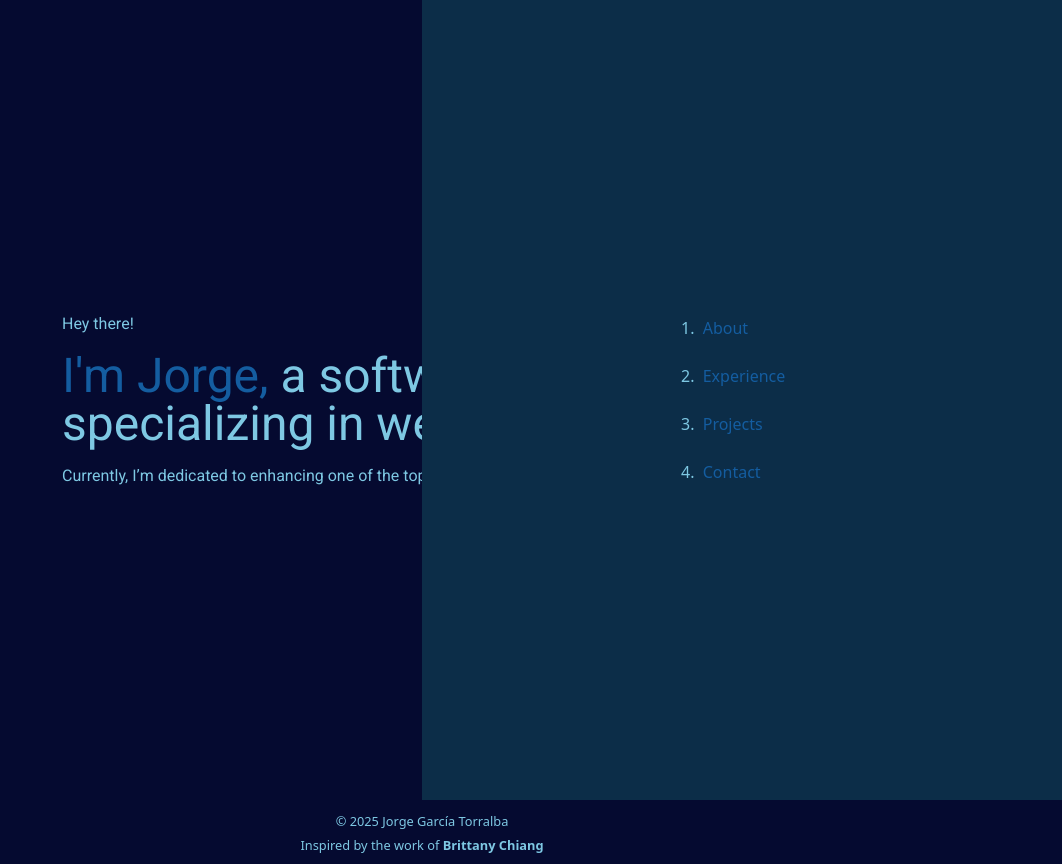
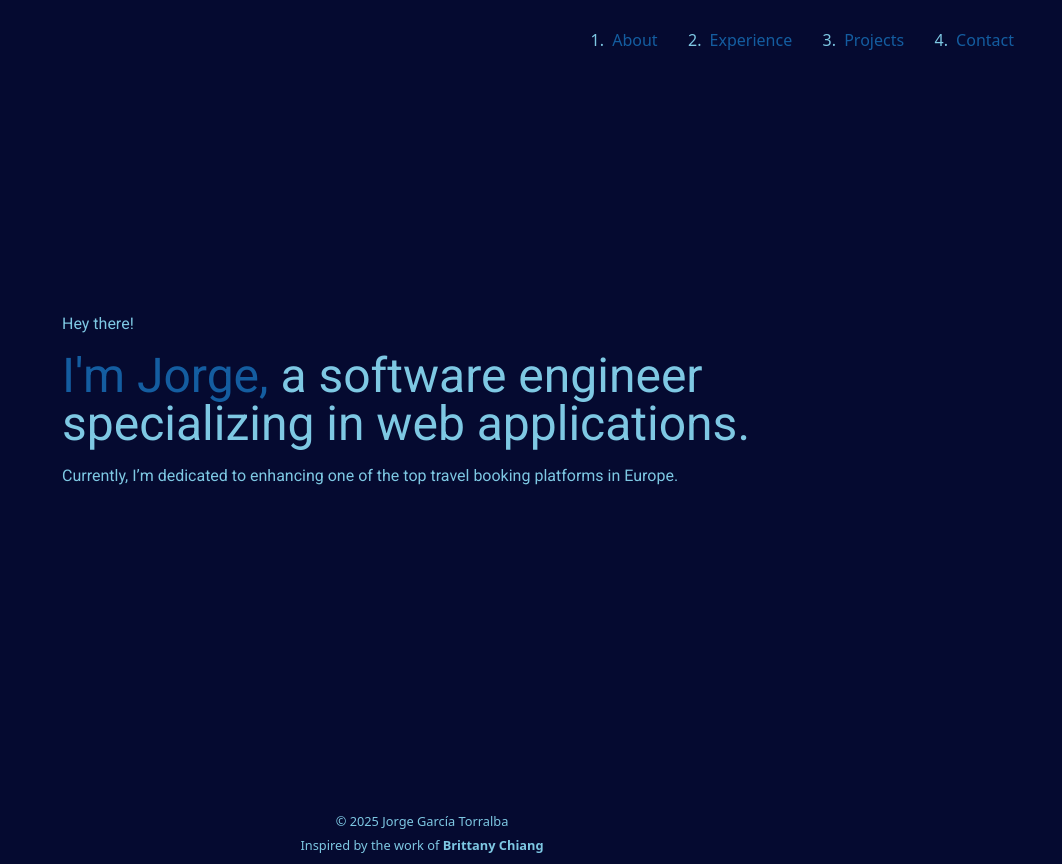
Before and after one commit to jgarciatorralba/presentation-portfolio-project, a Next.js app: page / in a window 1280 px wide. Shown: the whole page, without its empty margins (218-1280 px from the left). Built offline with nearby package versions, Linux system fonts and the light colour scheme.

Commit message:
add navbar button functionality

```diff
--- a/app/_components/navbar.tsx
+++ b/app/_components/navbar.tsx
@@ -1,4 +1,6 @@
-import { ReactNode } from "react";
+'use client'
+
+import { MouseEvent, ReactNode, useState } from "react";
 import styles from "../styles/navbar.module.css";
 import NavbarButton from "./navbarButton";
 
@@ -10,6 +12,13 @@ const navigation = [
 ];
 
 export default function Navbar(): ReactNode {
+    const [open, setOpen] = useState(false);
+    const handleClick = (e: MouseEvent<HTMLButtonElement>) => {
+        e.preventDefault();
+        setOpen(open => !open);
+    }
+
+
     return (
         <>
             <nav className="w-full">
@@ -23,10 +32,10 @@ export default function Navbar(): ReactNode {
                             </li>
                         ))}
                     </ol>
-                    <NavbarButton />
+                    <NavbarButton open={open} onClick={handleClick} />
                 </div>
 
-                <div className={`${styles.containerSidebar} w-3/4 sm:w-1/2 bg-blue grid place-items-center`}>
+                <div className={`${styles.containerSidebar} w-3/4 sm:w-1/2 bg-blue grid place-items-center ${open ? styles.open : ''}`}>
                     <ol className="grid gap-y-6 p-8">
                         {navigation.map((item, index) => (
                             <li key={index} className="list-decimal text-babyBlue">
--- a/app/_components/navbarButton.tsx
+++ b/app/_components/navbarButton.tsx
@@ -1,18 +1,20 @@
 'use client'
 
-import { MouseEvent, ReactNode, useEffect, useRef, useState } from "react";
+import { MouseEvent, ReactNode, useEffect, useRef } from "react";
 import Button from "./button";
 
-export default function NavbarButton(): ReactNode {
-    const [open, setOpen] = useState(false);
+interface NavbarButtonProps {
+    open: boolean;
+    onClick: (event: MouseEvent<HTMLButtonElement>) => void;
+}
+
+export default function NavbarButton({ open, onClick }: NavbarButtonProps): ReactNode {
     const timeoutRef = useRef<number | null>(null);
 
     const handleClick = (e: MouseEvent<HTMLButtonElement>) => {
-        e.preventDefault();
+        onClick(e);
+
         const button = e.currentTarget;
-
-        setOpen(open => !open);
-
         timeoutRef.current = window.setTimeout(() => {
             button.blur();
         }, 150);
--- a/app/styles/navbar.module.css
+++ b/app/styles/navbar.module.css
@@ -4,4 +4,12 @@
     right: 0;
 
     height: 100dvh;
+
+    transition: transform 0.2s 50ms ease-in;
+    transform: translateX(100%);
+    /* opacity: 0; */
+
+    &.open {
+        transform: translateX(0);
+    }
 }
```
